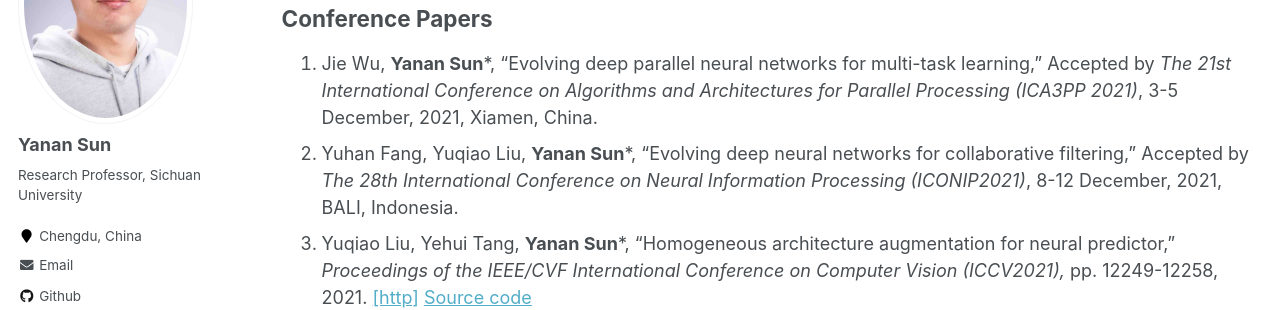
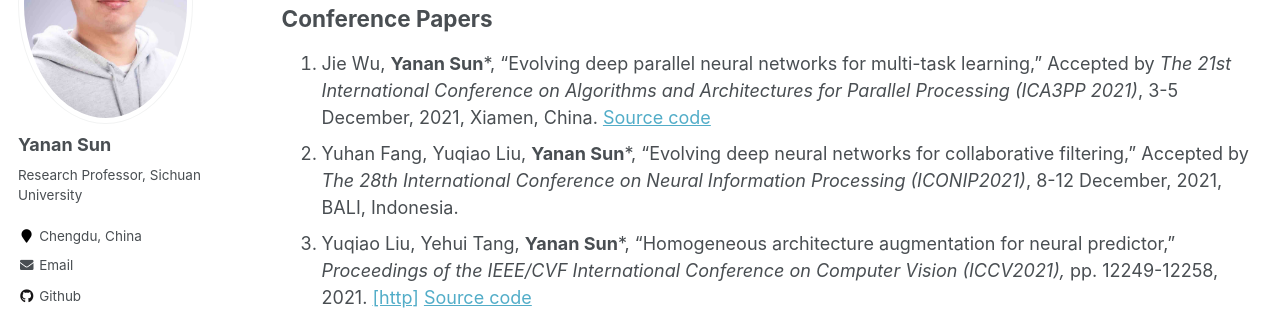
Before and after one commit to yn-sun/yn-sun.github.io, a Jekyll site: the page built from _pages/publications.md, in a window 1280 px wide and 900 px high, scrolled down 2220 px. Shown: the part 153-463 px from the top of the window. Built offline with Jekyll 4.4.1, drawn with Linux system fonts in a browser that asks for light colours; comment, search, counter and statistics services are not loaded.

Commit message:
Update publications.md

```diff
--- a/_pages/publications.md
+++ b/_pages/publications.md
@@ -34,7 +34,7 @@ author_profile: true
 
 
 ## Conference Papers
-1. Jie Wu, **Yanan Sun***, "Evolving deep parallel neural networks for multi-task learning," Accepted by <i>The 21st International Conference on Algorithms and Architectures for Parallel Processing (ICA3PP 2021)</i>, 3-5 December, 2021, Xiamen, China.
+1. Jie Wu, **Yanan Sun***, "Evolving deep parallel neural networks for multi-task learning," Accepted by <i>The 21st International Conference on Algorithms and Architectures for Parallel Processing (ICA3PP 2021)</i>, 3-5 December, 2021, Xiamen, China. [Source code](https://github.com/J-Wu97/EVO-MTL)
 2. Yuhan Fang, Yuqiao Liu, **Yanan Sun***, "Evolving deep neural networks for collaborative filtering," Accepted by <i>The 28th International Conference on Neural Information Processing (ICONIP2021)</i>, 8-12 December, 2021, BALI, Indonesia.
 3. Yuqiao Liu, Yehui Tang, **Yanan Sun***, "Homogeneous architecture augmentation for neural predictor," <i>Proceedings of the IEEE/CVF International Conference on Computer Vision (ICCV2021),</i> pp. 12249-12258, 2021. [[http]](https://openaccess.thecvf.com/content/ICCV2021/html/Liu_Homogeneous_Architecture_Augmentation_for_Neural_Predictor_ICCV_2021_paper.html) [Source code](https://github.com/lyq998/HAAP)
 4. Junhao Huang, Bing Xue, **Yanan Sun**, Mengjie Zhang, "A flexible variable-length particle swarm optimization approach to convolutional neural network architecture design," Accepted by <i>IEEE Congress on Evolutionary Computation 2021 (CEC2021)</i>, 28 June-1 July, Kraków, Poland (VIRTUAL), 2021. DOI: 10.1109/CEC45853.2021.9504716. [[http]](https://ieeexplore.ieee.org/document/9504716) [Source code](https://github.com/HuangJunh/FPSO) <span style="color: #FF0000">Best Student Paper Nomination (ONLY four among >400 accepted papers)</span>
```
